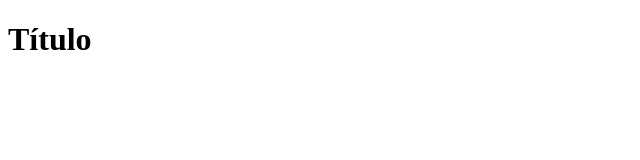
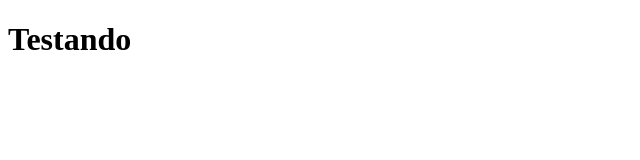
Before and after one commit to Felipemalkavian/git_kenzie_aula, a plain HTML site: page index.html in a window 1280 px wide. Shown: the full height of the page, 0-640 px from the left. Drawn offline with Linux system fonts and the light colour scheme.

Commit message:
Alteração dentro da tag H1

```diff
--- a/index.html
+++ b/index.html
@@ -6,6 +6,6 @@
     <title>Projeto Git</title>
 </head>
 <body>
-    <h1>Título</h1>
+    <h1>Testando</h1>
 </body>
 </html>
```
